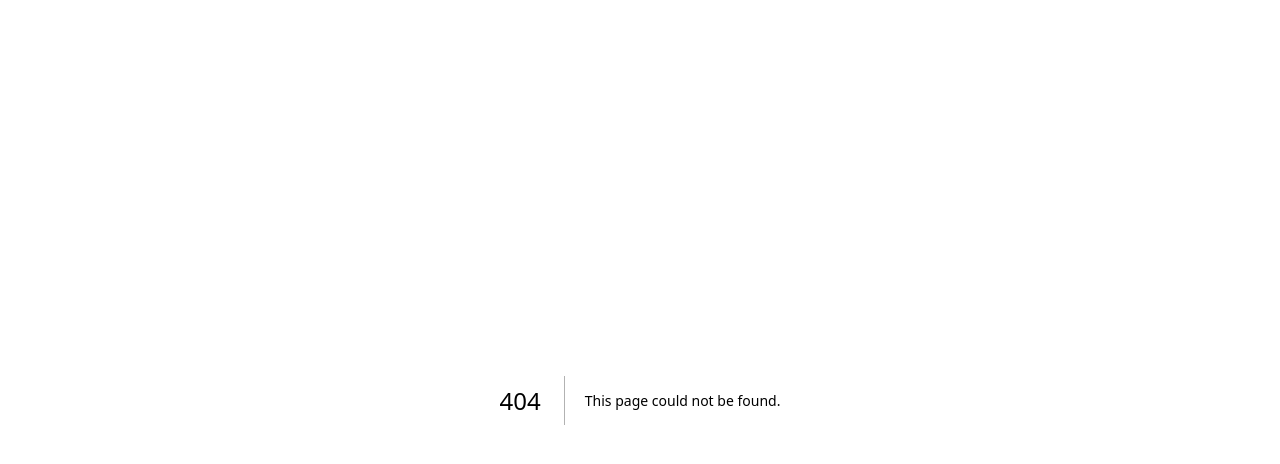
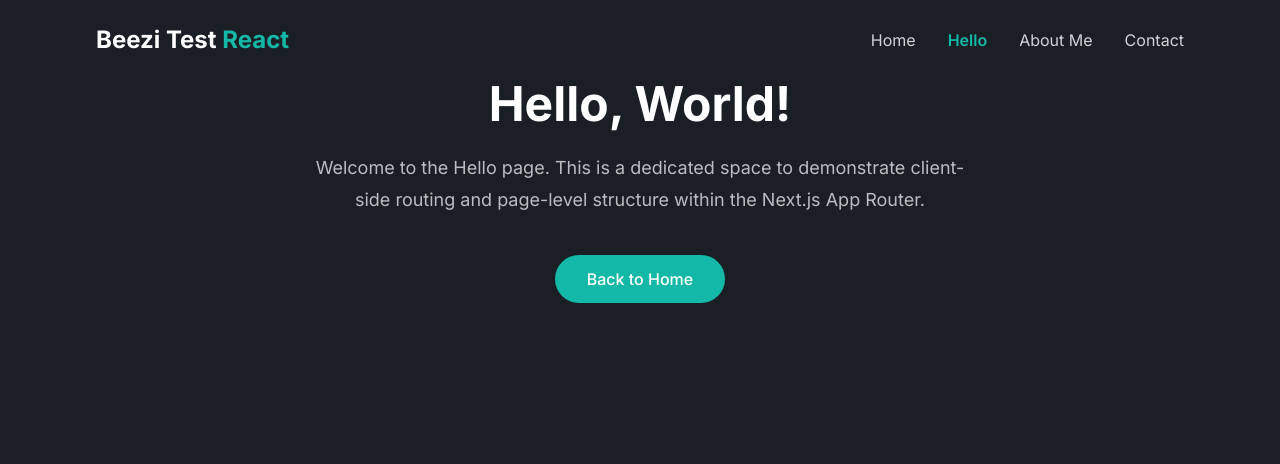
Before and after one commit to test-007-jira-merely/project, a Next.js app: page /hello in a window 1280 px wide. Before the commit this address had no page. Shown: the top 464 px of the page. Built offline with nearby package versions, Linux system fonts and the light colour scheme.

Commit message:
feat: add page
SCRUM-687

```diff
--- a/app/globals.css
+++ b/app/globals.css
@@ -71,3 +71,18 @@ body {
   margin-left: auto;
   margin-right: auto;
 }
+
+.nav-link {
+  color: rgba(255, 255, 255, 0.8);
+  transition: color 300ms;
+}
+
+.nav-link:hover {
+  color: white;
+}
+
+.nav-link-active {
+  color: #14b8a6;
+  font-weight: 600;
+  transition: color 300ms;
+}
--- /dev/null
+++ b/app/hello/hello.module.css
@@ -0,0 +1,32 @@
+.helloPage {
+  background-color: #1a1f26;
+}
+
+.heading {
+  margin-bottom: 1.5rem;
+}
+
+.lead {
+  font-size: 1.125rem;
+  color: rgba(255, 255, 255, 0.7);
+  line-height: 1.75;
+  max-width: 42rem;
+  margin-left: auto;
+  margin-right: auto;
+  margin-bottom: 2.5rem;
+}
+
+.ctaButton {
+  display: inline-block;
+  padding: 0.75rem 2rem;
+  background-color: #14b8a6;
+  color: #ffffff;
+  border-radius: 9999px;
+  font-weight: 500;
+  transition: all 0.3s ease;
+}
+
+.ctaButton:hover {
+  background-color: #2dd4bf;
+  box-shadow: 0 0 30px rgba(20, 184, 166, 0.3);
+}
--- /dev/null
+++ b/app/hello/page.tsx
@@ -0,0 +1,27 @@
+import type { Metadata } from 'next'
+import Link from 'next/link'
+import styles from './hello.module.css'
+
+export const metadata: Metadata = {
+  title: 'Hello | SaulDesign',
+  description: 'Welcome to the Hello page',
+}
+
+export default function HelloPage() {
+  return (
+    <main className={`min-h-screen pt-32 section-padding ${styles.helloPage}`}>
+      <div className="container-custom text-center">
+        <h1 className={`text-4xl md:text-5xl font-bold ${styles.heading}`}>
+          Hello, World!
+        </h1>
+        <p className={styles.lead}>
+          Welcome to the Hello page. This is a dedicated space to demonstrate
+          client-side routing and page-level structure within the Next.js App Router.
+        </p>
+        <Link href="/" className={styles.ctaButton}>
+          Back to Home
+        </Link>
+      </div>
+    </main>
+  )
+}
--- a/app/layout.tsx
+++ b/app/layout.tsx
@@ -1,5 +1,6 @@
 import type { Metadata } from 'next'
 import './globals.css'
+import Header from '@/components/Header'
 
 export const metadata: Metadata = {
   title: 'SaulDesign - Creative UI Designer',
@@ -20,7 +21,10 @@ export default function RootLayout({
 }) {
   return (
     <html lang="en">
-      <body>{children}</body>
+      <body>
+        <Header />
+        {children}
+      </body>
     </html>
   )
 }
--- a/app/page.tsx
+++ b/app/page.tsx
@@ -1,4 +1,3 @@
-import Header from '@/components/Header'
 import Hero from '@/components/Hero'
 import About from '@/components/About'
 import Works from '@/components/Works'
@@ -7,7 +6,6 @@ import Footer from '@/components/Footer'
 export default function Home() {
   return (
     <main className="min-h-screen">
-      <Header />
       <Hero />
       <About />
       <Works />
--- a/components/Header.tsx
+++ b/components/Header.tsx
@@ -2,9 +2,19 @@
 
 import { useState, useEffect } from 'react'
 import { motion } from 'framer-motion'
+import Link from 'next/link'
+import { usePathname } from 'next/navigation'
+
+const navLinks = [
+  { href: '/', label: 'Home' },
+  { href: '/hello', label: 'Hello' },
+  { href: '/#about', label: 'About Me' },
+  { href: '/#contact', label: 'Contact' },
+]
 
 export default function Header() {
   const [isScrolled, setIsScrolled] = useState(false)
+  const pathname = usePathname()
 
   useEffect(() => {
     const handleScroll = () => {
@@ -14,13 +24,6 @@ export default function Header() {
     window.addEventListener('scroll', handleScroll)
     return () => window.removeEventListener('scroll', handleScroll)
   }, [])
-
-  const scrollToSection = (id: string) => {
-    const element = document.getElementById(id)
-    if (element) {
-      element.scrollIntoView({ behavior: 'smooth' })
-    }
-  }
 
   return (
     <motion.header
@@ -34,34 +37,34 @@ export default function Header() {
       <nav className="container-custom px-6 md:px-12 lg:px-24 py-6">
         <div className="flex items-center justify-between">
           {/* Logo */}
+          <Link href="/">
             <motion.div
               whileHover={{ scale: 1.05 }}
               className="text-2xl font-bold cursor-pointer"
-            onClick={() => scrollToSection('home')}
             >
               Beezi Test <span className="text-teal">React</span>
             </motion.div>
+          </Link>
 
           {/* Navigation Menu */}
           <div className="flex items-center gap-8">
-            <button
-              onClick={() => scrollToSection('home')}
-              className="text-white/80 hover:text-white transition-colors duration-300"
+            {navLinks.map((link) => {
+              const isActive =
+                link.href === '/' ? pathname === '/' : pathname === link.href
+              return (
+                <Link
+                  key={link.href}
+                  href={link.href}
+                  className={
+                    isActive
+                      ? 'nav-link-active'
+                      : 'nav-link'
+                  }
                 >
-              Home
-            </button>
-            <button
-              onClick={() => scrollToSection('about')}
-              className="text-white/80 hover:text-white transition-colors duration-300"
-            >
-              About Me
-            </button>
-            <button
-              onClick={() => scrollToSection('contact')}
-              className="text-white/80 hover:text-white transition-colors duration-300"
-            >
-              Contact
-            </button>
+                  {link.label}
+                </Link>
+              )
+            })}
           </div>
         </div>
       </nav>
```
Lines whose indentation alone changed are shown as unchanged.
